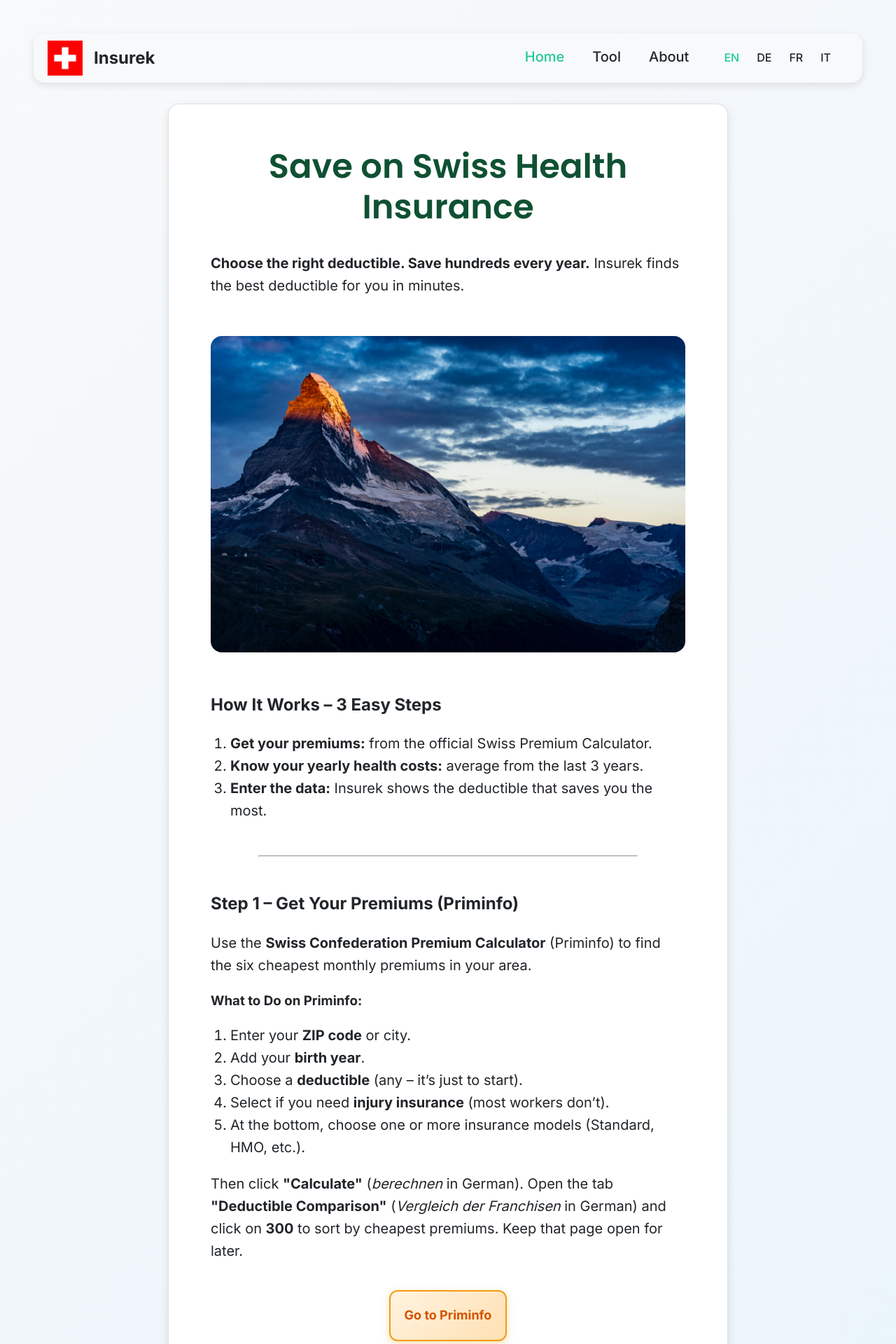
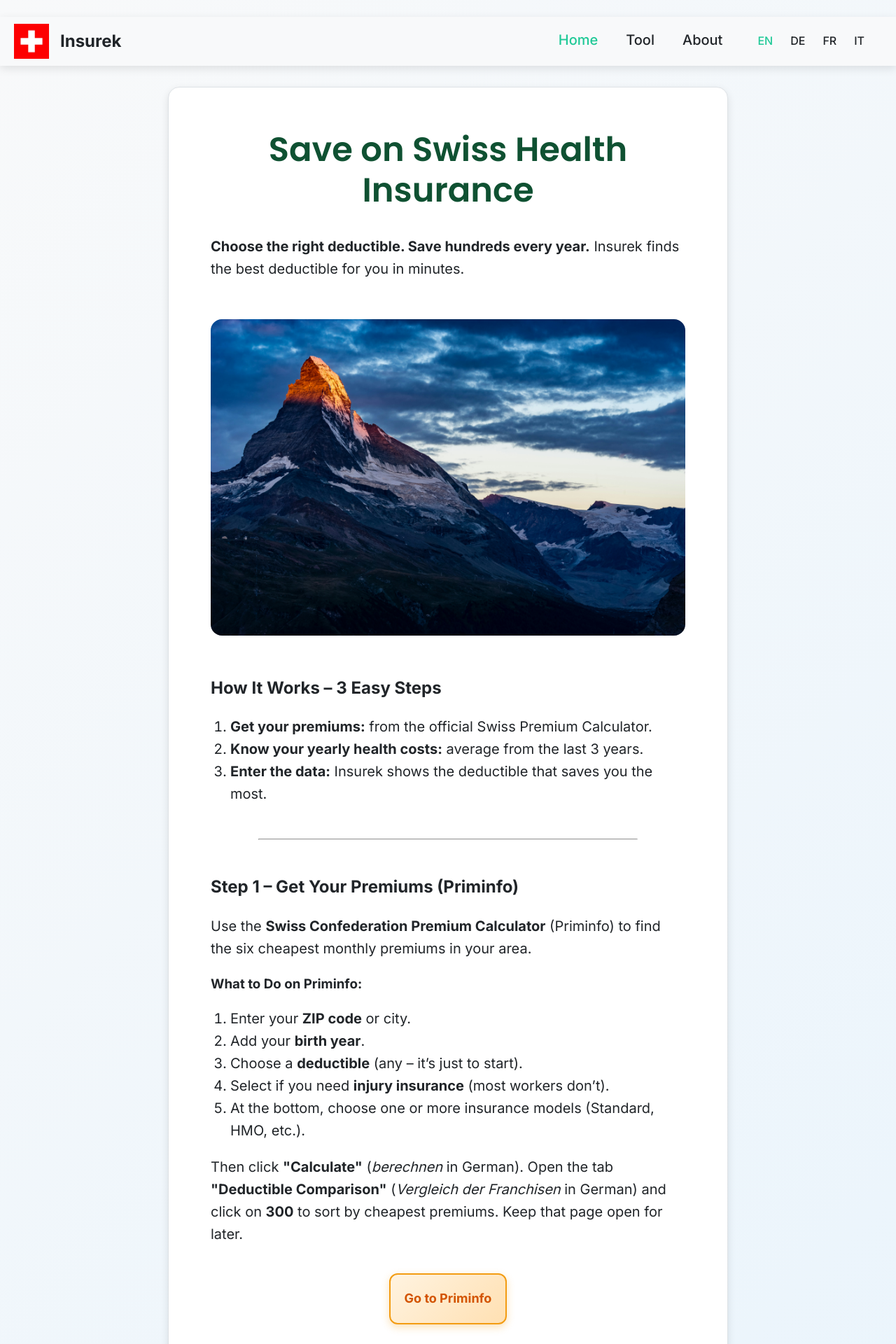
Before and after one commit to lucalevi/swiss-deductible-chooser, a Flask app: page /en/ in a window 1280 px wide. Shown: the top 1920 px of the page at 70% size. Run offline with Flask 3, Linux system fonts and the light colour scheme.

Commit message:
Better navbar with space above and fullwidth across the page

```diff
--- a/swiss-insurances/static/style.css
+++ b/swiss-insurances/static/style.css
@@ -34,7 +34,7 @@ body {
 
 .navbar {
     position: sticky;
-    top: 0;
+    top: 16px;
     z-index: 1000;
     background-color: var(--bg-primary);
     padding: 10px 20px;
@@ -42,7 +42,7 @@ body {
     justify-content: space-between;
     align-items: center;
     box-shadow: var(--shadow);
-    border-radius: 16px;
+    /* border-radius: 16px; */
 }
 
 .navbar-brand a {
@@ -526,7 +526,11 @@ input[type="submit"]:disabled {
 /* TABLET - 768px and up */
 @media (min-width: 768px) {
     body {
-        padding: 32px;
+        padding: 24px 0px;
+    }
+
+    .navbar {
+        top: 24px;
     }
 
     .navbar-toggle {
@@ -631,9 +635,6 @@ input[type="submit"]:disabled {
 
 /* DESKTOP - 1024px and up */
 @media (min-width: 1024px) {
-    body {
-        padding: 48px;
-    }
 
     .container {
         max-width: 800px;
```
